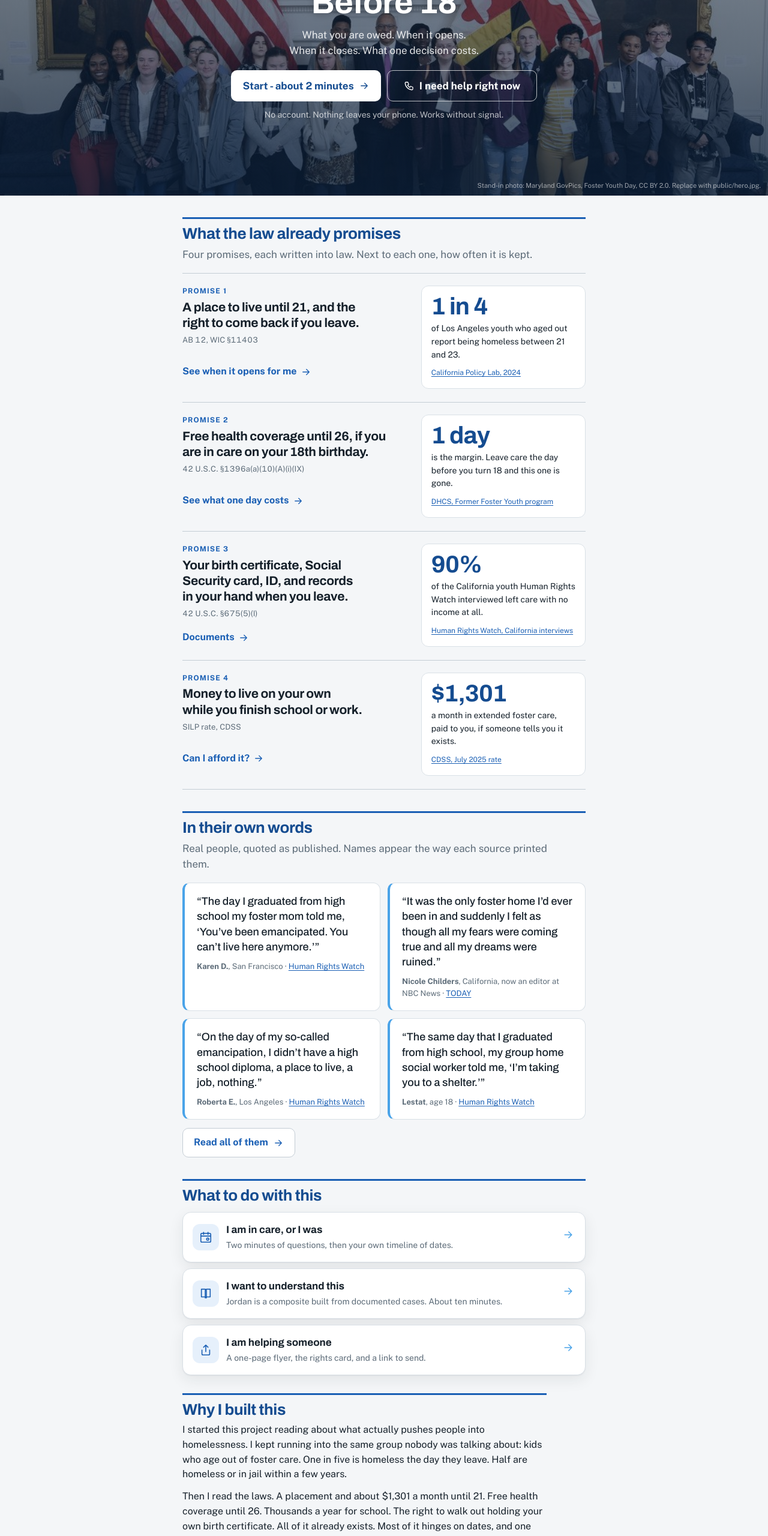
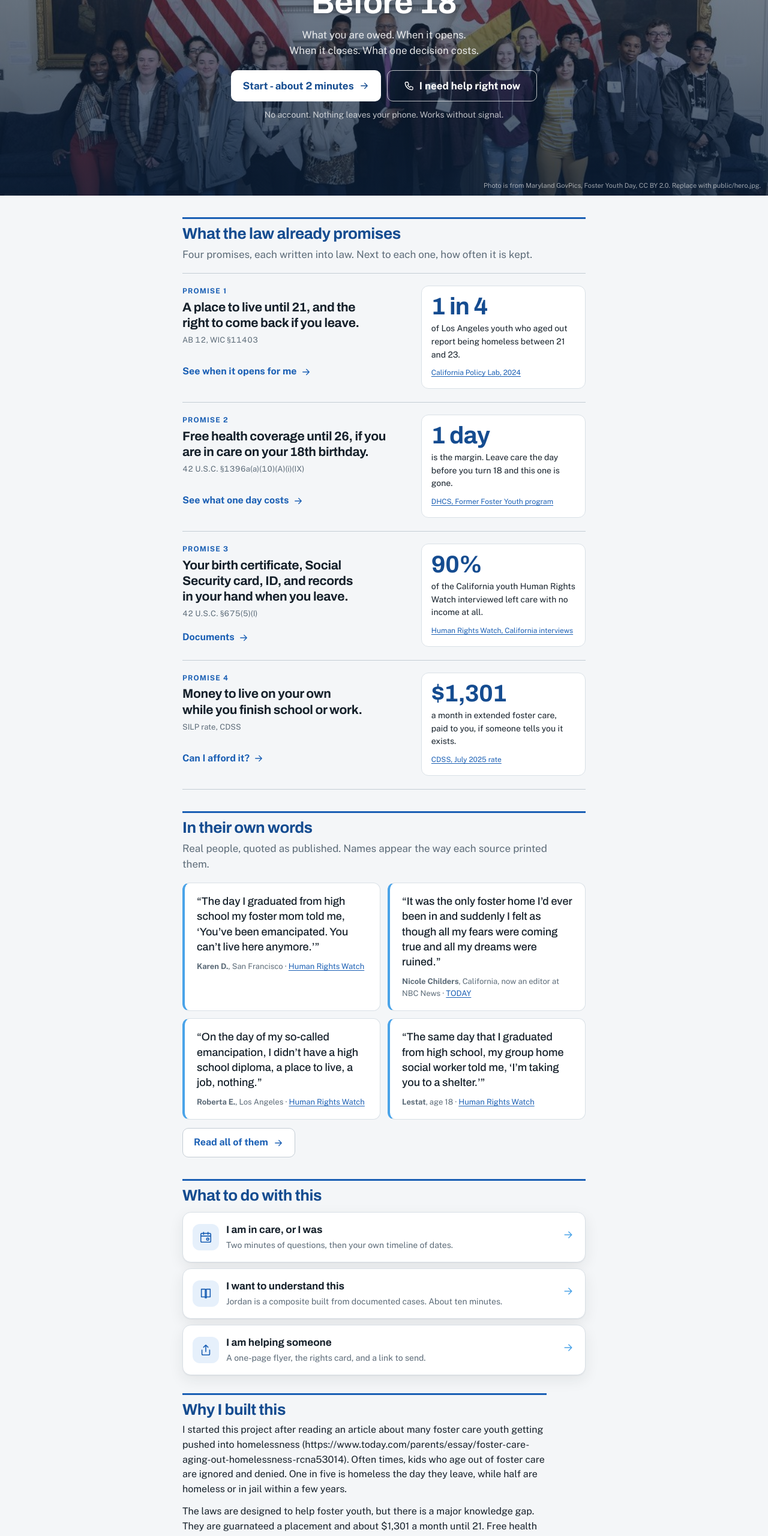
Before and after one commit to Avery45234/before18, a React (Vite) app: page / in a window 1280 px wide. Shown: the part 234-2794 px from the top of the page at 60% size. Built offline with nearby package versions, Linux system fonts and the light colour scheme.

Commit message:
updated the who to call list and the photo credit

```diff
--- a/src/content/help.ts
+++ b/src/content/help.ts
@@ -19,7 +19,7 @@ export const helpLines: HelpLine[] = [
   {
     id: "988",
     name: "988 Suicide & Crisis Lifeline",
-    what: { en: "If you are thinking about hurting yourself, or you just cannot cope tonight. Call or text.", es: "Si piensas en hacerte daño, o simplemente no puedes más esta noche. Llama o envía un texto." },
+    what: { en: "Whether you're facing mental health struggles, emotional distress, alcohol or drug use concerns, or just need someone to talk to, our caring counselors are here for you. You are not alone.", es: "Ya sea que estés enfrentando problemas de salud mental, angustia emocional, preocupaciones por el consumo de alcohol o drogas, o simplemente necesites hablar con alguien, nuestros consejeros compasivos están aquí para ti. No estás solo." },
     phone: "988",
     text: "988",
     url: "https://988lifeline.org/",
@@ -39,7 +39,7 @@ export const helpLines: HelpLine[] = [
   {
     id: "ombudsperson",
     name: "California Foster Care Ombudsperson",
-    what: { en: "A right is being ignored, nobody returns your calls, or you want to re-enter care and cannot reach the county. They investigate.", es: "Ignoran un derecho tuyo, nadie te devuelve las llamadas, o quieres volver al cuidado y no logras contactar al condado. Ellos investigan." },
+    what: { en: "If a county child welfare agency is ignoring your Foster Youth Bill of Rights, refusing to return your calls, or making it impossible for you to re-enter extended foster care (AB 12)", es: "Ignoran un derecho tuyo, nadie te devuelve las llamadas, o quieres volver al cuidado y no logras contactar al condado. Ellos investigan." },
     phone: "1-877-846-1602",
     url: "https://fosteryouthhelp.ca.gov/",
     hours: "Mon-Fri business hours",
@@ -55,7 +55,7 @@ export const helpLines: HelpLine[] = [
   {
     id: "ilp",
     name: "Your county ILP coordinator",
-    what: { en: "The person whose job is to help you transition: housing, money for a deposit, college applications, documents. Every county has one.", es: "La persona cuyo trabajo es ayudarte en la transición: vivienda, dinero para un depósito, solicitudes universitarias, documentos. Cada condado tiene uno." },
+    what: { en: "The ILP provides training, services, and benefits to assist current and former foster youth in achieving self-sufficiency prior to, and after leaving, the foster care system. They will help with housing, money for a deposit, college applications, documents. All counties have an ILP.", es: "La persona cuyo trabajo es ayudarte en la transición: vivienda, dinero para un depósito, solicitudes universitarias, documentos. Cada condado tiene uno." },
     url: "https://www.cdss.ca.gov/inforesources/foster-care/independent-living-program",
     hours: "Business hours; list by county on the CDSS page",
   },
--- a/src/content/home.ts
+++ b/src/content/home.ts
@@ -49,4 +49,4 @@ export const promises: Promise[] = [
 export const HOME_VOICES = 4;
 
 // the hero photo credit, shown small in the corner. Empty string hides it.
-export const PHOTO_CREDIT = "Stand-in photo: Maryland GovPics, Foster Youth Day, CC BY 2.0. Replace with public/hero.jpg.";
+export const PHOTO_CREDIT = "Photo is from Maryland GovPics, Foster Youth Day, CC BY 2.0. Replace with public/hero.jpg.";
--- a/src/i18n/strings.ts
+++ b/src/i18n/strings.ts
@@ -41,8 +41,8 @@ const en = {
     storyText: "Turn 18 in foster care and make the real decisions. See what each one costs. Then do it for yourself.",
     storyBtn: "Play the story",
     whyTitle: "Why I built this",
-    why1: "I started this project reading about what actually pushes people into homelessness. I kept running into the same group nobody was talking about: kids who age out of foster care. One in five is homeless the day they leave. Half are homeless or in jail within a few years.",
-    why2: "Then I read the laws. A placement and about $1,301 a month until 21. Free health coverage until 26. Thousands a year for school. The right to walk out holding your own birth certificate. All of it already exists. Most of it hinges on dates, and one date above all: your 18th birthday. Nobody hands you a calendar. So I made one.",
+    why1: "I started this project after reading an article about many foster care youth getting pushed into homelessness (https://www.today.com/parents/essay/foster-care-aging-out-homelessness-rcna53014). Often times, kids who age out of foster care are ignored and denied. One in five is homeless the day they leave, while half are homeless or in jail within a few years.",
+    why2: "The laws are designed to help foster youth, but there is a major knowledge gap. They are guarnateed a placement and about $1,301 a month until 21. Free health coverage until 26. Thousands a year in USD for school. The right to walk out holding their own birth certificate. The laws all act to support these foster youth, but they all revolved around key dates (especially the 18th birthday). Nobody hands them a calendar. So I decide to make one.",
     countdown: "Your 18th birthday is in",
     countdownPast: "You turned 18",
     seeTimeline: "See my timeline",
```
